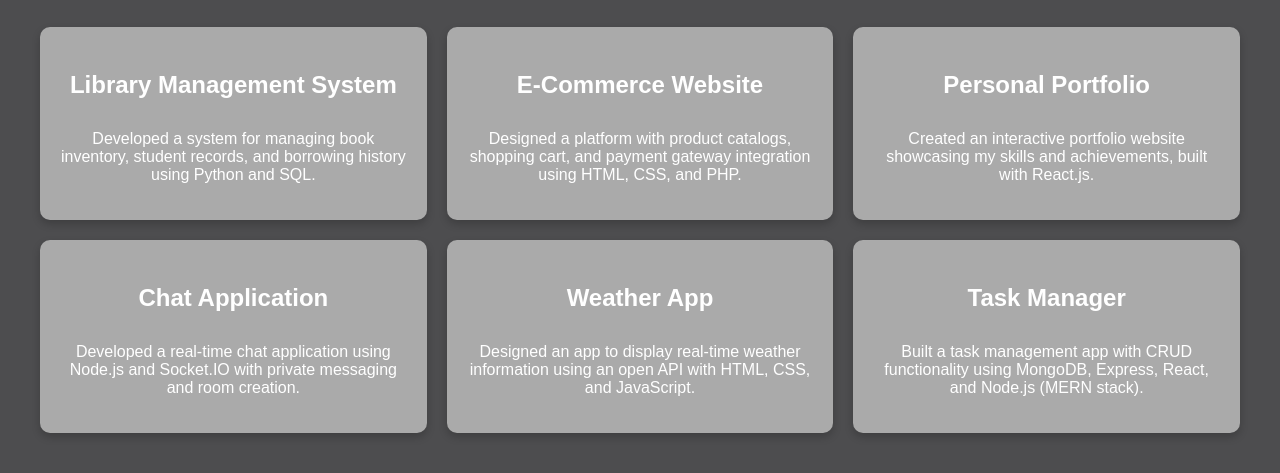
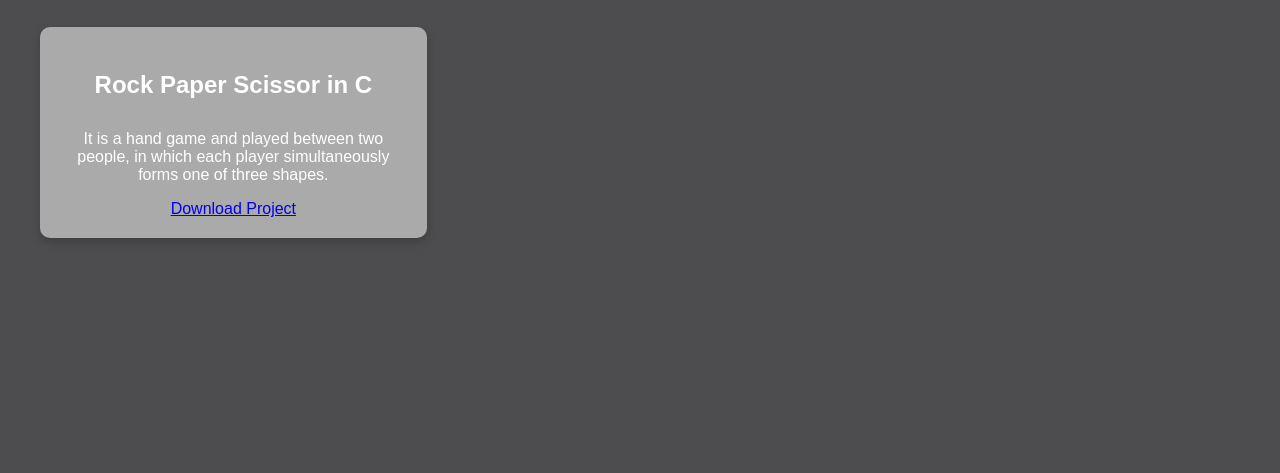
Before and after one commit to lavanya13-r/Portifolio, a plain HTML site: page projects.html in a window 1280 px wide. Shown: the part 131-604 px from the top of the page. Drawn offline with Linux system fonts and the light colour scheme.

Commit message:
fourth version

```diff
--- a/projects.html
+++ b/projects.html
@@ -79,46 +79,13 @@
         <div class="projects-grid">
             <!-- Project 1 -->
             <div class="project-box">
-                <h3>Library Management System</h3>
+                <h3>Rock Paper Scissor in C</h3>
                 <p>
-                    Developed a system for managing book inventory, student records, and borrowing history using Python and SQL.
+                    It is a hand game and played between two people, in which each player simultaneously forms one of three shapes.
                 </p>
+                <a href="game.pdf"  download="RockPaperScissor">Download Project</a>
             </div>
-            <!-- Project 2 -->
-            <div class="project-box">
-                <h3>E-Commerce Website</h3>
-                <p>
-                    Designed a platform with product catalogs, shopping cart, and payment gateway integration using HTML, CSS, and PHP.
-                </p>
-            </div>
-            <!-- Project 3 -->
-            <div class="project-box">
-                <h3>Personal Portfolio</h3>
-                <p>
-                    Created an interactive portfolio website showcasing my skills and achievements, built with React.js.
-                </p>
-            </div>
-            <!-- Project 4 -->
-            <div class="project-box">
-                <h3>Chat Application</h3>
-                <p>
-                    Developed a real-time chat application using Node.js and Socket.IO with private messaging and room creation.
-                </p>
-            </div>
-            <!-- Project 5 -->
-            <div class="project-box">
-                <h3>Weather App</h3>
-                <p>
-                    Designed an app to display real-time weather information using an open API with HTML, CSS, and JavaScript.
-                </p>
-            </div>
-            <!-- Project 6 -->
-            <div class="project-box">
-                <h3>Task Manager</h3>
-                <p>
-                    Built a task management app with CRUD functionality using MongoDB, Express, React, and Node.js (MERN stack).
-                </p>
-            </div>
+
         </div>
     </div>
 </body>
```
Also changed, not shown: 1 other file.
